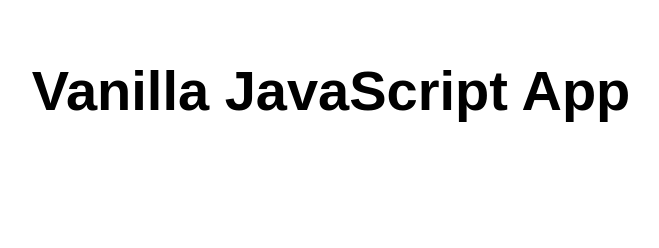
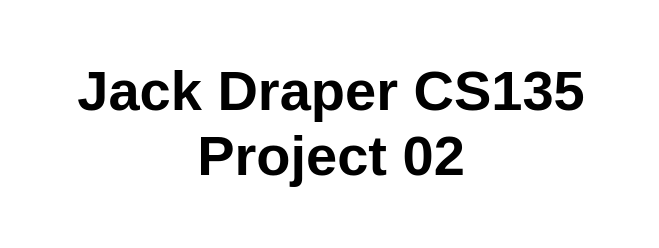
Before and after one commit to meiddas/azure-web-app, a website: page src/index.html in a window 1280 px wide. Shown: the whole page, without its empty margins (309-968 px from the left). Drawn offline with Linux system fonts and the light colour scheme.

Commit message:
Update index.html
changed from default text

```diff
--- a/src/index.html
+++ b/src/index.html
@@ -5,12 +5,12 @@
   <meta charset="UTF-8">
   <meta name="viewport" content="width=device-width, initial-scale=1.0">
   <link rel="stylesheet" href="styles.css">
-  <title>Vanilla JavaScript App</title>
+  <title>Jack Draper CS135 Project 02</title>
 </head>
 
 <body>
   <main>
-    <h1>Vanilla JavaScript App</h1>
+    <h1>Jack Draper CS135 Project 02</h1>
   </main>
 </body>
 
```
